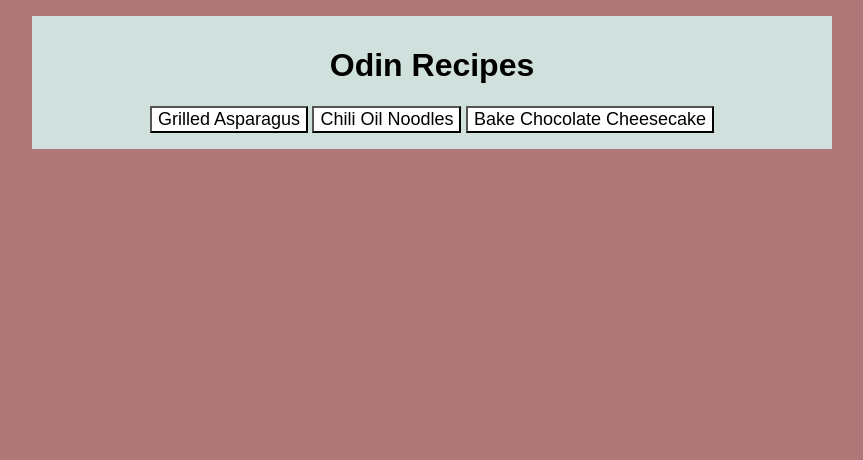
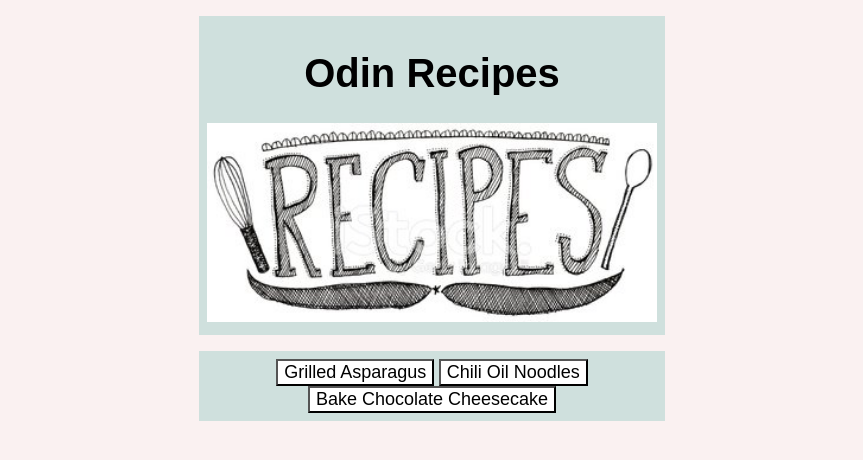
Before and after one commit to AnisaPoesponegoro/Odin, a plain HTML site: page index.html in a window 1280 px wide. Shown: the whole page, without its empty margins (208-1071 px from the left). Drawn offline with Linux system fonts and the light colour scheme.

Commit message:
edit recipes

```diff
--- a/index.html
+++ b/index.html
@@ -9,12 +9,13 @@
 
   <body>
     <div class="title">
-      <h1>Odin Recipes</h1>
-    <div>
+      <h1 class="title-card">Odin Recipes</h1>
+      <div class="image"> <img src="recipe.jpg" alt="recipes"></div>
+    </div>
+    <div class="recipes">
       <a class ="button asparagus" href="recipes/grilled_asparagus.html"><button>Grilled Asparagus</button></a>
       <a class ="button noodles" href="recipes/chili_oil_noodles.html"><button>Chili Oil Noodles</button></a>
       <a class ="button cake" href="recipes/choco_cheesecake.html"><button>Bake Chocolate Cheesecake</button></a>
     </div>
-    </div>
   </body>
 </html>
--- a/recipes/style-recipe.css
+++ b/recipes/style-recipe.css
@@ -1,9 +1,16 @@
 body{
     font-family: Arial, Helvetica, sans-serif;
+    background: rgb(250, 241, 241);
 }
 
-.header{
+.title-card{
+    width: auto;
+    margin: 8px auto;
+    background: rgb(207, 224, 221);
     text-align: center;
+    padding-top: 5px;
+    padding-bottom: 8px;
+
 }
 .header.picture {
     display: block;
@@ -11,3 +18,11 @@ body{
     height: 200px;
     margin: 0 auto;
 }
+
+.description, .ingredients, .steps{
+    width: auto;
+    margin: 8px auto;
+    background: rgb(207, 224, 221);
+    padding-top: 5px;
+    padding-bottom: 5px;
+}
--- a/style-title.css
+++ b/style-title.css
@@ -1,18 +1,27 @@
-body{
+body {
     font-family: Arial, Helvetica, sans-serif;
     text-align: center;
-    background:rgb(175, 119, 119);
+    background: rgb(250, 241, 241);
 }
 
-.title{
-    width:800px;
+.title {
+    font-size: 20px;
+    width:450px;
     background: rgb(207, 224, 221);
     margin: 16px auto;
-    padding-top: 10px;
-    padding-bottom: 16px;
+    padding: 8px;
 }
-.recipes{
-    padding-bottom: 16px;
+
+.recipes {
+    width: 450px;
+    font-size: 16px;
+    background: rgb(207,224,221);
+    padding: 8px;
+    margin: 16px auto;
+}
+
+img{
+    width: 450px;
 }
 
 button{
```
Also changed, not shown: recipes/chili_oil_noodles.html (+8 -1 lines), recipes/choco_cheesecake.html (+8 -1 lines), recipes/grilled_asparagus.html (+8 -0 lines), recipe.jpg (added).
